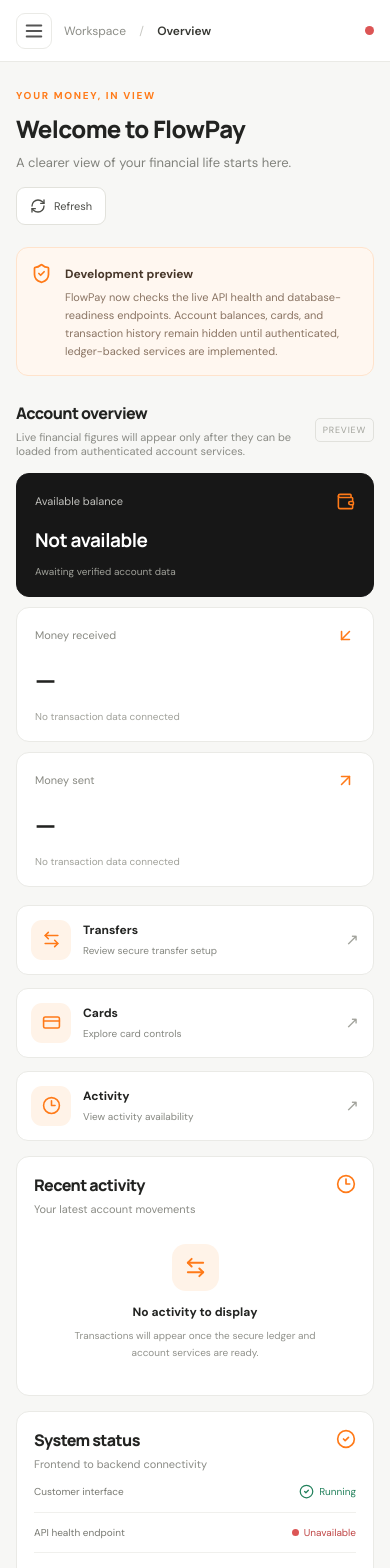
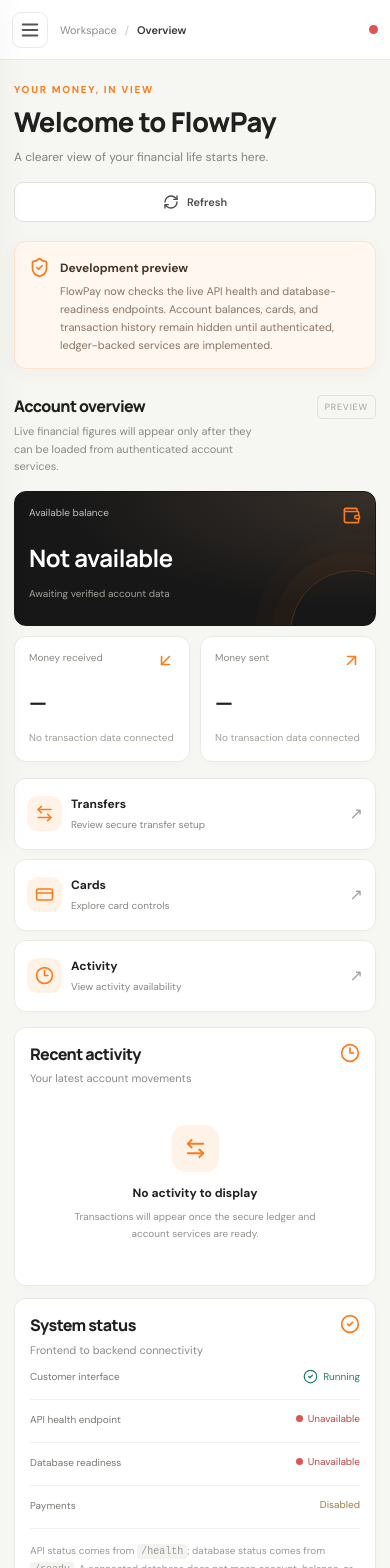
Before and after one commit to Balmasexy/flow-pay, a React (Vite) app in the folder apps/web/: page / in a window 390 px wide. Shown: the top 1568 px of the page. Built offline with nearby package versions, Linux system fonts and the light colour scheme; no server answers.

Commit message:
Polish dashboard layout for mobile and desktop

```diff
--- a/apps/web/src/style.css
+++ b/apps/web/src/style.css
@@ -199,3 +199,140 @@
   .quick-actions { grid-template-columns: 1fr; }
   .quick-action { padding: 14px; }
 }
+
+/* Dashboard polish: clearer hierarchy, touch targets, and responsive spacing */
+:root {
+  --surface: #ffffff;
+  --surface-soft: #fbfaf8;
+  --text-strong: #20211f;
+  --focus-ring: 0 0 0 3px #ff7a1838;
+}
+body { background: #f6f6f3; color: var(--text-strong); }
+button { -webkit-tap-highlight-color: transparent; }
+button:focus-visible {
+  outline: 0;
+  box-shadow: var(--focus-ring);
+}
+.app-shell { background: #f6f6f3; }
+.sidebar {
+  box-shadow: 8px 0 28px #17171708;
+}
+.brand { min-height: 38px; }
+.brand-mark { box-shadow: 0 5px 14px #ff7a1833; }
+.nav-item { min-height: 44px; transition: background .15s ease, color .15s ease; }
+.nav-active { box-shadow: inset 3px 0 0 var(--orange); }
+.main { min-width: 0; }
+.topbar {
+  position: sticky;
+  top: 0;
+  z-index: 8;
+  backdrop-filter: blur(12px);
+  background: #ffffffed;
+}
+.content { width: 100%; }
+.welcome-row { margin-bottom: 2px; }
+.welcome-row > div:first-child { min-width: 0; }
+.subtitle { line-height: 1.65; max-width: 650px; }
+.refresh-button {
+  min-height: 40px;
+  font-weight: 600;
+  transition: background .15s ease, border-color .15s ease, transform .15s ease;
+}
+.refresh-button:hover { background: #fff8f2; }
+.refresh-button:active, .quick-action:active, .feature-button:active { transform: scale(.99); }
+.notice { box-shadow: 0 5px 18px #5b35100a; }
+.section-heading { gap: 14px; }
+.section-heading > div { min-width: 0; }
+.stat-card, .panel, .quick-action {
+  box-shadow: 0 2px 8px #17171704;
+}
+.stat-card { min-height: 148px; }
+.balance-card {
+  background: radial-gradient(ellipse at top right, #38302a 0%, #171717 62%);
+  position: relative;
+  overflow: hidden;
+}
+.balance-card::after {
+  content: "";
+  position: absolute;
+  width: 125px;
+  height: 125px;
+  right: -42px;
+  bottom: -72px;
+  border: 1px solid #ff7a1838;
+  border-radius: 50%;
+  box-shadow: 0 0 0 18px #ff7a1808, 0 0 0 36px #ff7a1805;
+  pointer-events: none;
+}
+.stat-top, .stat-foot, .balance-value { position: relative; z-index: 1; }
+.quick-actions { margin-top: 16px; }
+.quick-action { min-height: 82px; }
+.quick-action:focus-visible { outline: 0; box-shadow: var(--focus-ring); }
+.panel-heading h2 { line-height: 1.4; }
+.connection-row { min-height: 43px; }
+.empty-state { min-height: 185px; justify-content: center; }
+.page-grid { margin-top: 24px; }
+.feature-card { min-height: 245px; }
+.feature-button { min-height: 40px; font-weight: 600; transition: .15s ease; }
+footer { border-top: 1px solid #eaeae6; margin-top: 18px; }
+
+@media (min-width: 1200px) {
+  .content { padding: 38px 42px 24px; }
+  .stat-grid { gap: 16px; }
+  .lower-grid { gap: 18px; margin-top: 20px; }
+  .panel { padding: 23px; }
+}
+@media (max-width: 900px) {
+  .topbar { padding-inline: 20px; }
+  .content { padding-inline: 20px; }
+  .stat-card { min-height: 135px; }
+  .quick-actions { grid-template-columns: repeat(3, minmax(0, 1fr)); }
+  .quick-action { gap: 9px; padding: 12px; }
+  .quick-action-icon { width: 35px; height: 35px; flex-basis: 35px; }
+  .quick-action small { overflow-wrap: anywhere; }
+}
+@media (max-width: 700px) {
+  .topbar { position: sticky; height: 60px; padding-inline: 12px; }
+  .breadcrumb { font-size: 11px; white-space: nowrap; }
+  .breadcrumb span { padding-inline: 5px; }
+  .topbar-right { gap: 8px; }
+  .content { padding: 23px 14px 16px; }
+  .welcome-row { gap: 14px; }
+  h1 { font-size: clamp(23px, 7vw, 29px); line-height: 1.2; }
+  .subtitle { font-size: 12px; }
+  .welcome-row .refresh-button { width: 100%; justify-content: center; }
+  .notice { gap: 10px; margin-top: 19px; }
+  .notice p { font-size: 11px; }
+  .section-heading { align-items: flex-start; }
+  .section-heading p { line-height: 1.6; max-width: 32ch; }
+  .stat-grid { grid-template-columns: repeat(2, minmax(0, 1fr)); gap: 10px; }
+  .stat-card { min-height: 126px; padding: 14px; border-radius: 12px; }
+  .balance-card { grid-column: 1 / -1; min-height: 135px; }
+  .stat-top { align-items: flex-start; font-size: 10px; }
+  .balance-value { font-size: 24px; overflow-wrap: anywhere; }
+  .stat-value { font-size: 23px; }
+  .stat-foot { line-height: 1.5; }
+  .quick-actions { grid-template-columns: 1fr; gap: 9px; }
+  .quick-action { min-height: 72px; padding: 12px; }
+  .quick-action small { font-size: 10px; }
+  .lower-grid { gap: 12px; }
+  .panel { padding: 15px; border-radius: 12px; }
+  .connection-row { align-items: flex-start; padding: 12px 0; }
+  .connection-row > span:first-child { max-width: 58%; line-height: 1.5; }
+  .connection-help { line-height: 1.7; }
+  .page-grid { gap: 12px; margin-top: 19px; }
+  .card-feature-grid { gap: 11px; }
+  .feature-card { min-height: 0; }
+  footer { gap: 7px; line-height: 1.5; }
+}
+@media (max-width: 360px) {
+  .topbar { gap: 7px; padding-inline: 8px; }
+  .mobile-menu { width: 32px; height: 32px; }
+  .breadcrumb { font-size: 10px; }
+  .content { padding-inline: 10px; }
+  .stat-card { padding: 11px; }
+  .stat-top svg { width: 16px; height: 16px; }
+}
+@media (prefers-reduced-motion: reduce) {
+  *, *::before, *::after { scroll-behavior: auto !important; transition-duration: .01ms !important; animation-duration: .01ms !important; }
+}
```
